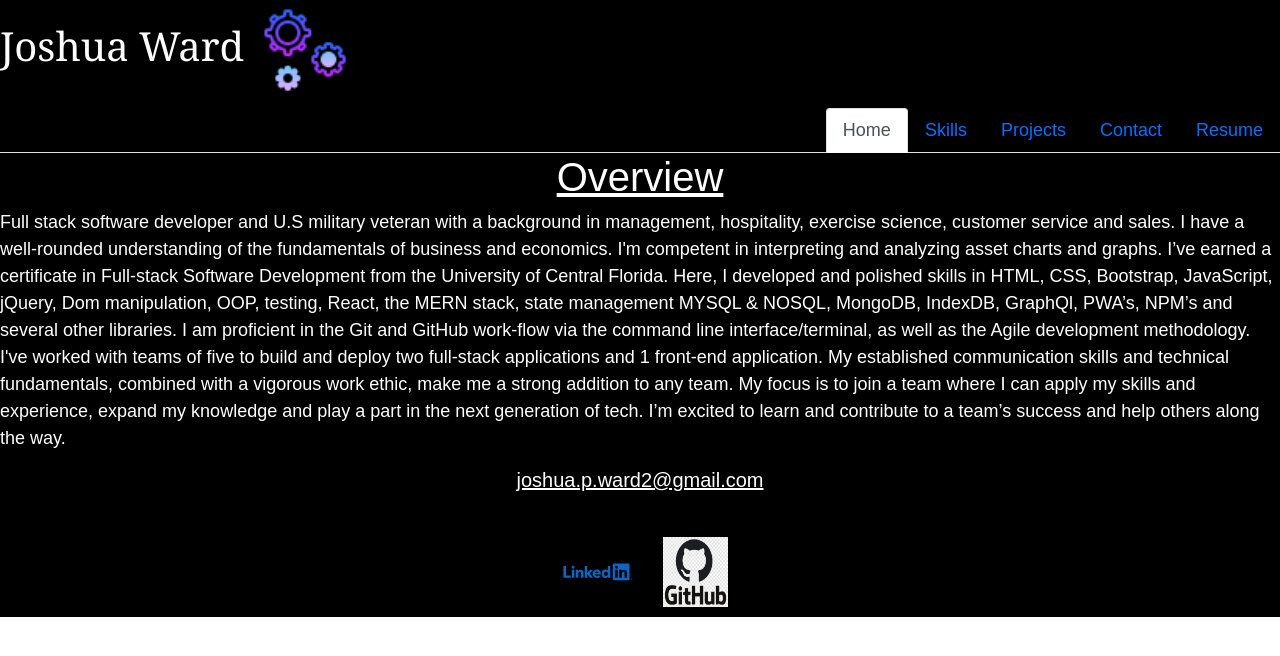
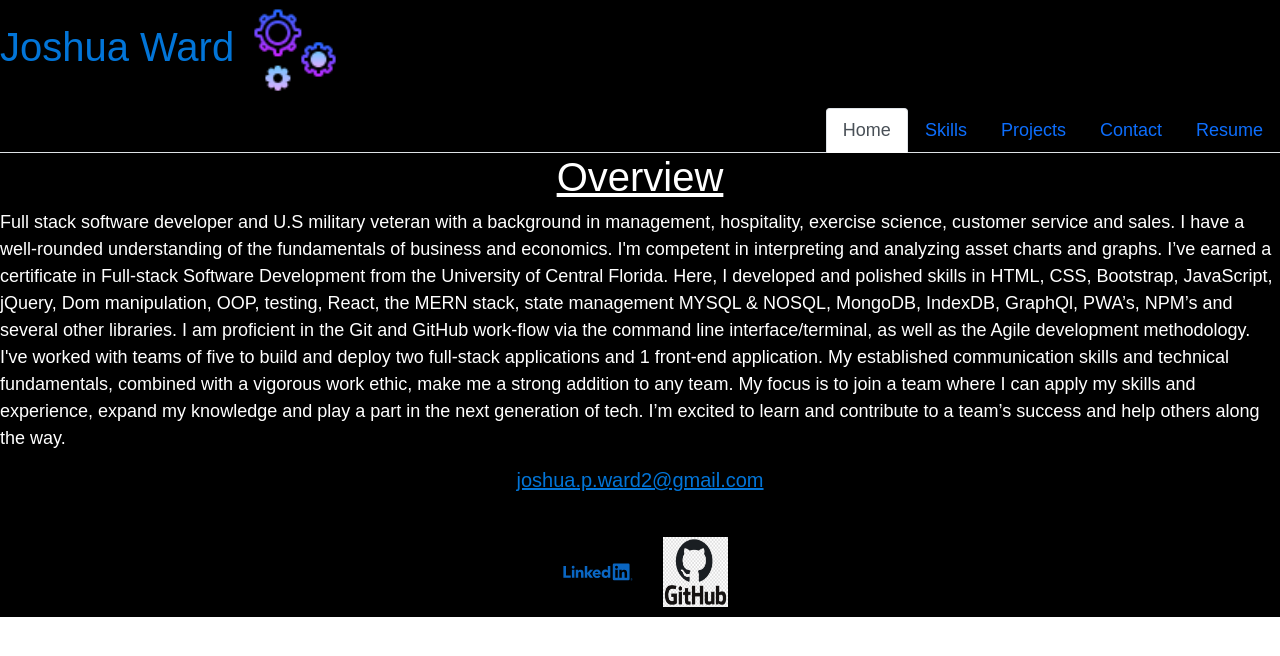
Before and after one commit to joshuapward2/My-Profile-Page, a React (Create React App) app: page / in a window 1280 px wide. Shown: the top 656 px of the page. Built offline with nearby package versions, Linux system fonts and the light colour scheme.

Commit message:
refactoring UI/UX

```diff
--- a/src/App.css
+++ b/src/App.css
@@ -76,6 +76,7 @@
 
 
 .textContent, body {
+  font-family: Arial, Helvetica, sans-serif;
   color: white;
   font-size: large;
 
--- a/src/components/Footer/style.css
+++ b/src/components/Footer/style.css
@@ -34,4 +34,5 @@
 .email {
     text-align: center;
     text-decoration: underline;
+    color: #0275d8;
 }
--- a/src/components/Header/style.css
+++ b/src/components/Header/style.css
@@ -2,11 +2,12 @@
 .headerDiv  {
 
     color:white;
-    font-family: 'Times New Roman', Times, serif;
+    font-family: Arial, Helvetica, sans-serif;
     /* text-align: center; */
 
 }
 .headerText {
-    font-family: Cambria, Cochin, Georgia, Times, 'Times New Roman', serif;
+    font-family:Arial, Helvetica, sans-serif;
+    color:#0275d8
 
 }
```
